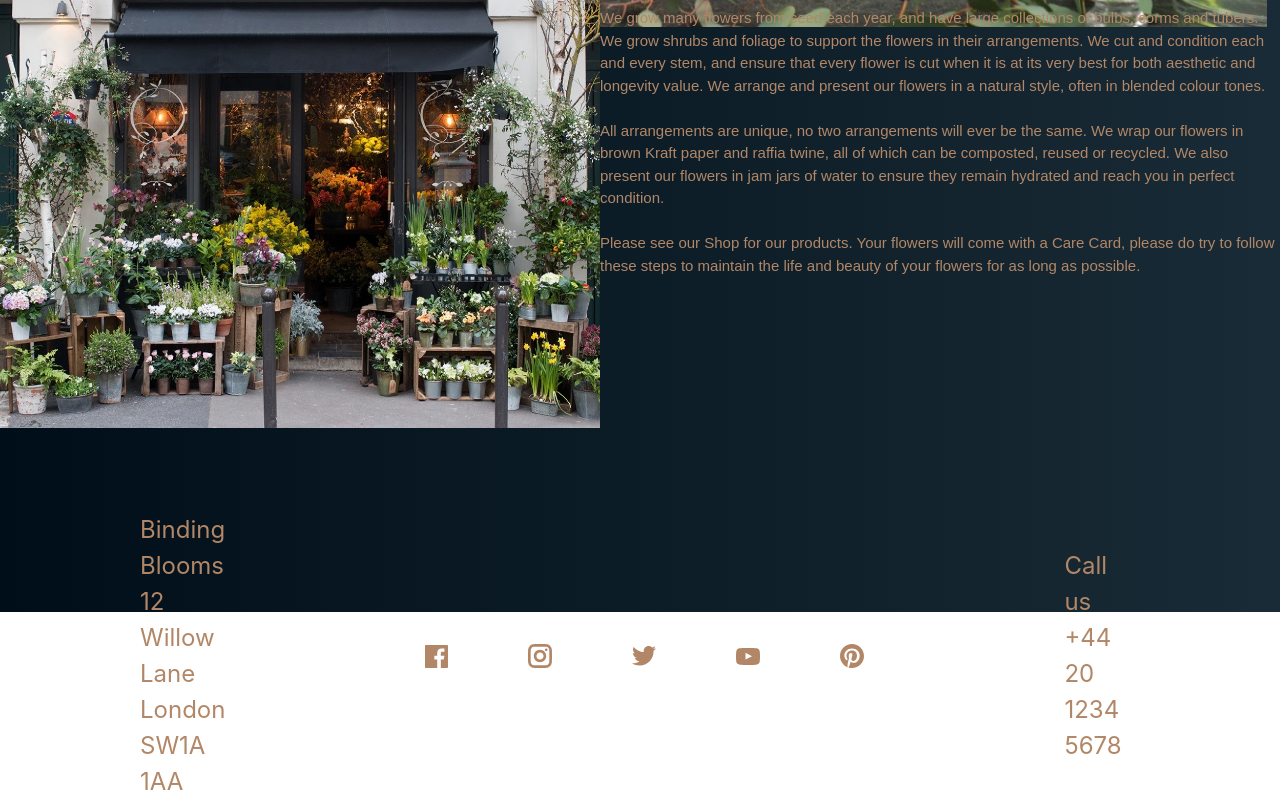
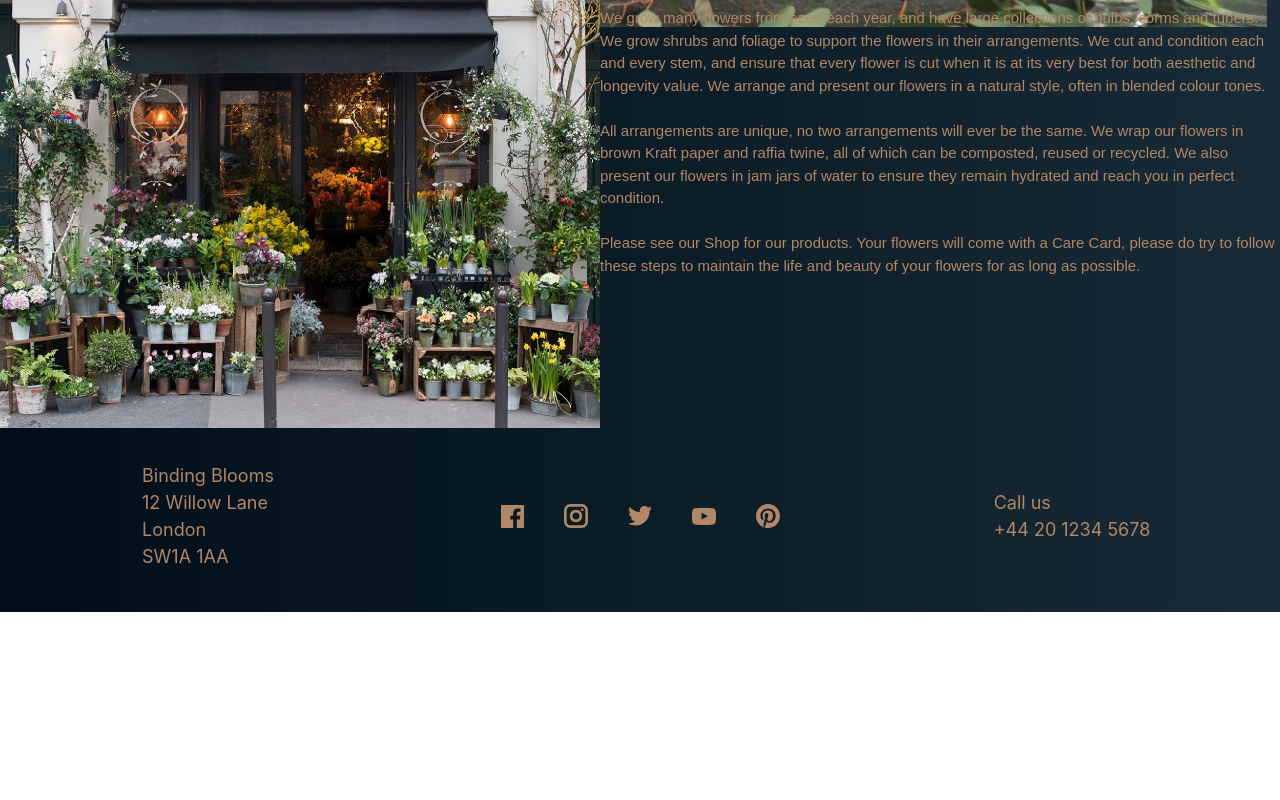
Before and after one commit to JennyWeij/BindingBlooms, a React (Vite) app: page / in a window 1280 px wide. Shown: the part 6001-6801 px from the top of the page. After the commit the page ends 6613 px from the top, so only its background shows below. Built offline with nearby package versions, Linux system fonts and the light colour scheme.

Commit message:
gjort footer repsonsiv

```diff
--- a/src/components/Footer.tsx
+++ b/src/components/Footer.tsx
@@ -13,43 +13,49 @@ function Footer() {
       bg="linear-gradient(to right, #000E19, #192B36)"
       h="150px"
       bottom="0"
-      pt="50px"
-      width="100vw"
+      width="100%"
     >
       <Grid
-        templateColumns="1fr 1fr 1fr"
-        gap={200}
-        maxW="1000px"
-        mx="auto"
+        templateColumns={{ base: "1fr", md: "1fr 1fr 1fr" }}
+        gap={{ base: 4, md: 4 }} // Set the gap between rows here
+        maxW="100%"
         alignItems="center"
       >
-        <Box gridColumn="1">
-          <Text color="#B28767" fontSize="24px">
+        <Box
+          gridColumn={{ base: "1", md: "1" }}
+          display="flex"
+          justifyContent="center"
+        >
+          <Text color="#B28767" fontSize="18px">
             Binding Blooms <br />
             12 Willow Lane <br />
             London <br />
             SW1A 1AA
           </Text>
         </Box>
-        <Box gridColumn="2">
-          <Box display="flex" alignItems="center">
+        <Box gridColumn={{ base: "1", md: "2" }}>
+          <Box display="flex" alignItems="center" justifyContent="center">
             <GrFacebook size={23} color="#B28767" />
-            <Box marginLeft={20}>
+            <Box marginLeft={10}>
               <GrInstagram size={24} color="#B28767" />
             </Box>
-            <Box marginLeft={20}>
+            <Box marginLeft={10}>
               <GrTwitter size={24} color="#B28767" />
             </Box>
-            <Box marginLeft={20}>
+            <Box marginLeft={10}>
               <GrYoutube size={24} color="#B28767" />
             </Box>
-            <Box marginLeft={20}>
+            <Box marginLeft={10}>
               <GrPinterest size={24} color="#B28767" />
             </Box>
           </Box>
         </Box>
-        <Box gridColumn="3" alignItems="self-end">
-          <Text color="#B28767" fontSize="24px">
+        <Box
+          gridColumn={{ base: "1", md: "3" }}
+          display="flex"
+          justifyContent="center"
+        >
+          <Text color="#B28767" fontSize="18px">
             Call us
             <br />
             +44 20 1234 5678
```
